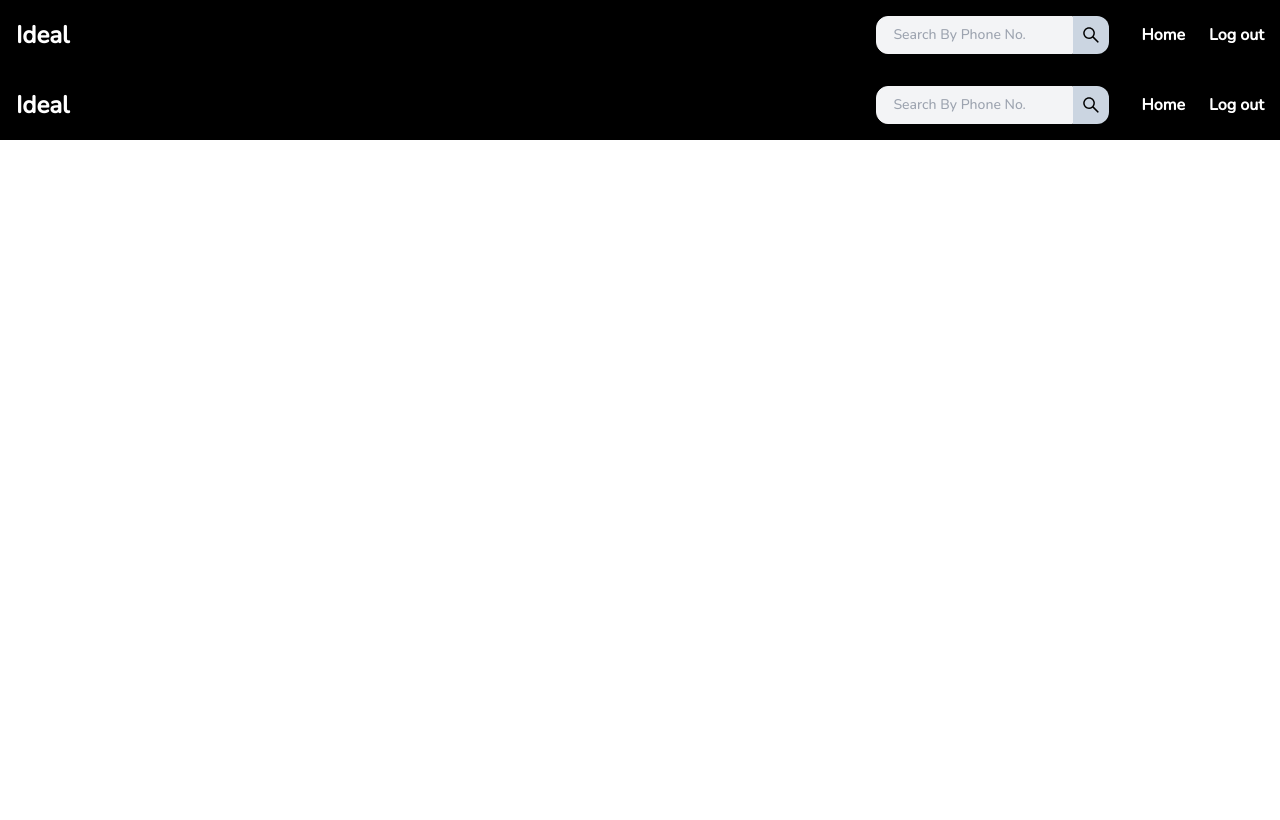
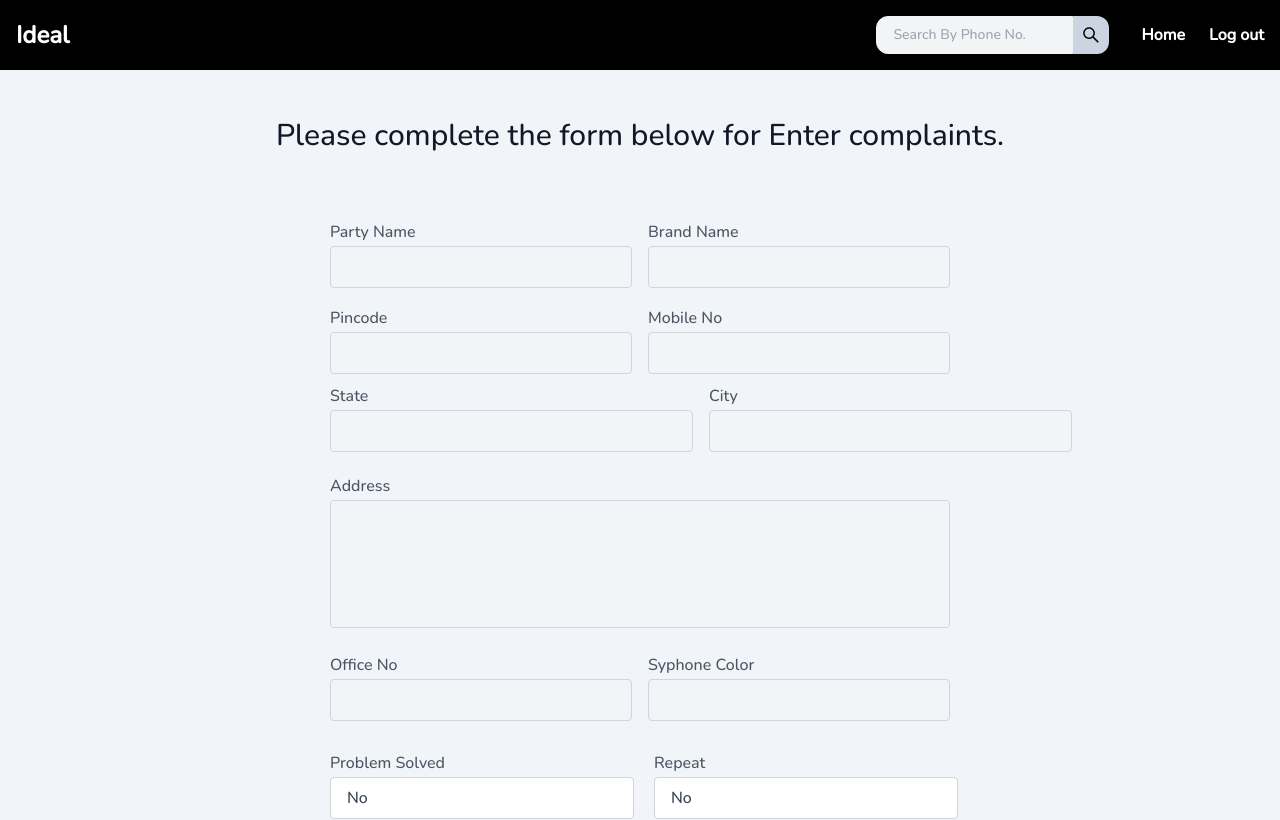
Before and after one commit to harshilsarariya/client, a React (Create React App) app: page / in a window 1280 px wide. Shown: the top 820 px of the page. Built offline with nearby package versions, Linux system fonts and the light colour scheme; no server answers; sample sign-in values are in the browser's storage.

Commit message:
component changed to complaintForm

```diff
--- a/src/components/Home.js
+++ b/src/components/Home.js
@@ -6,10 +6,7 @@ import Navbar from "./Navbar";
 const Home = () => {
   return (
     <>
-      {/* home */}
-      <Navbar />
-      {/* <ComplaintForm /> */}
-      {/* <ComplaintListForUser /> */}
+      <ComplaintForm />
     </>
   );
 };
```
